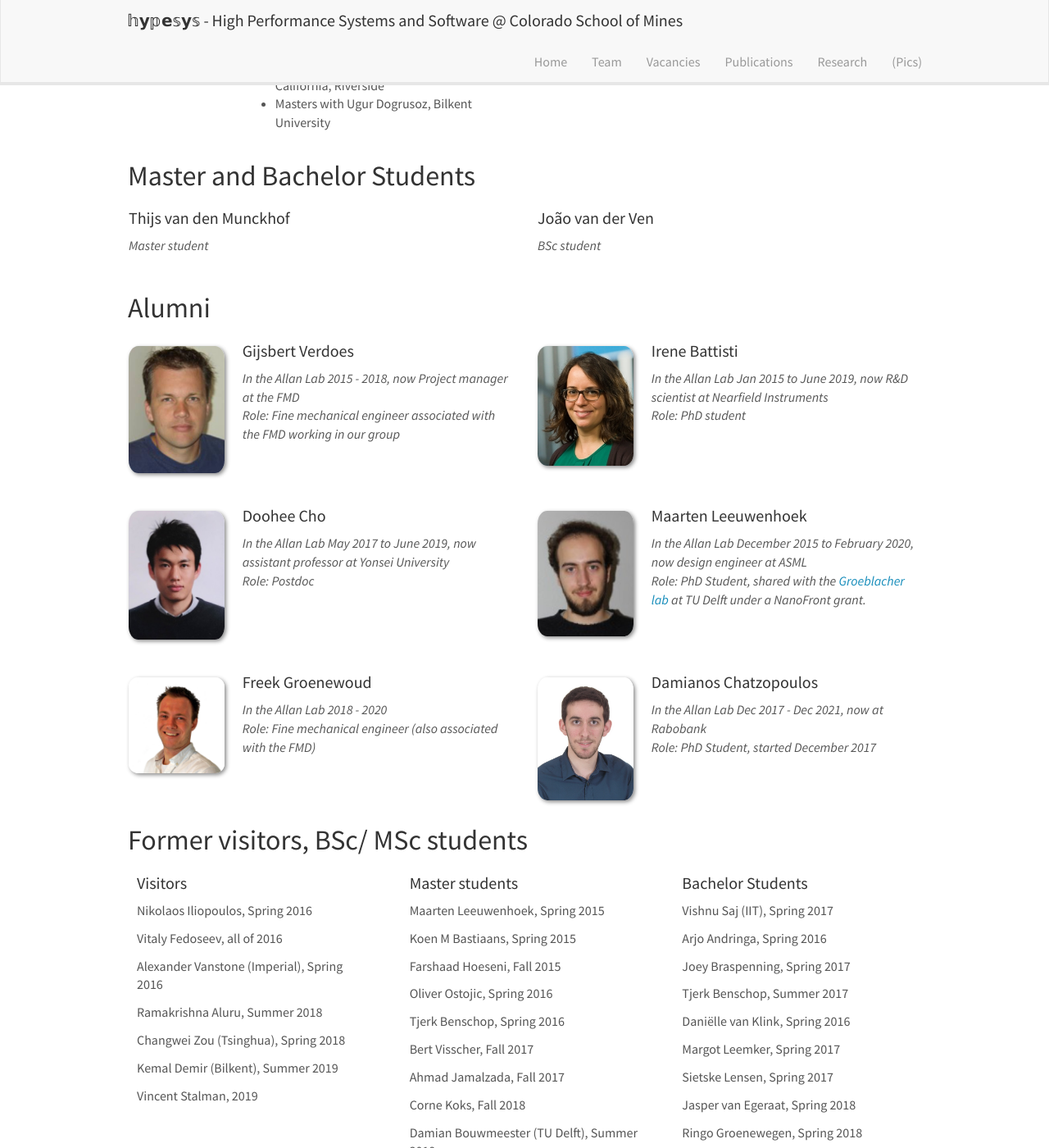
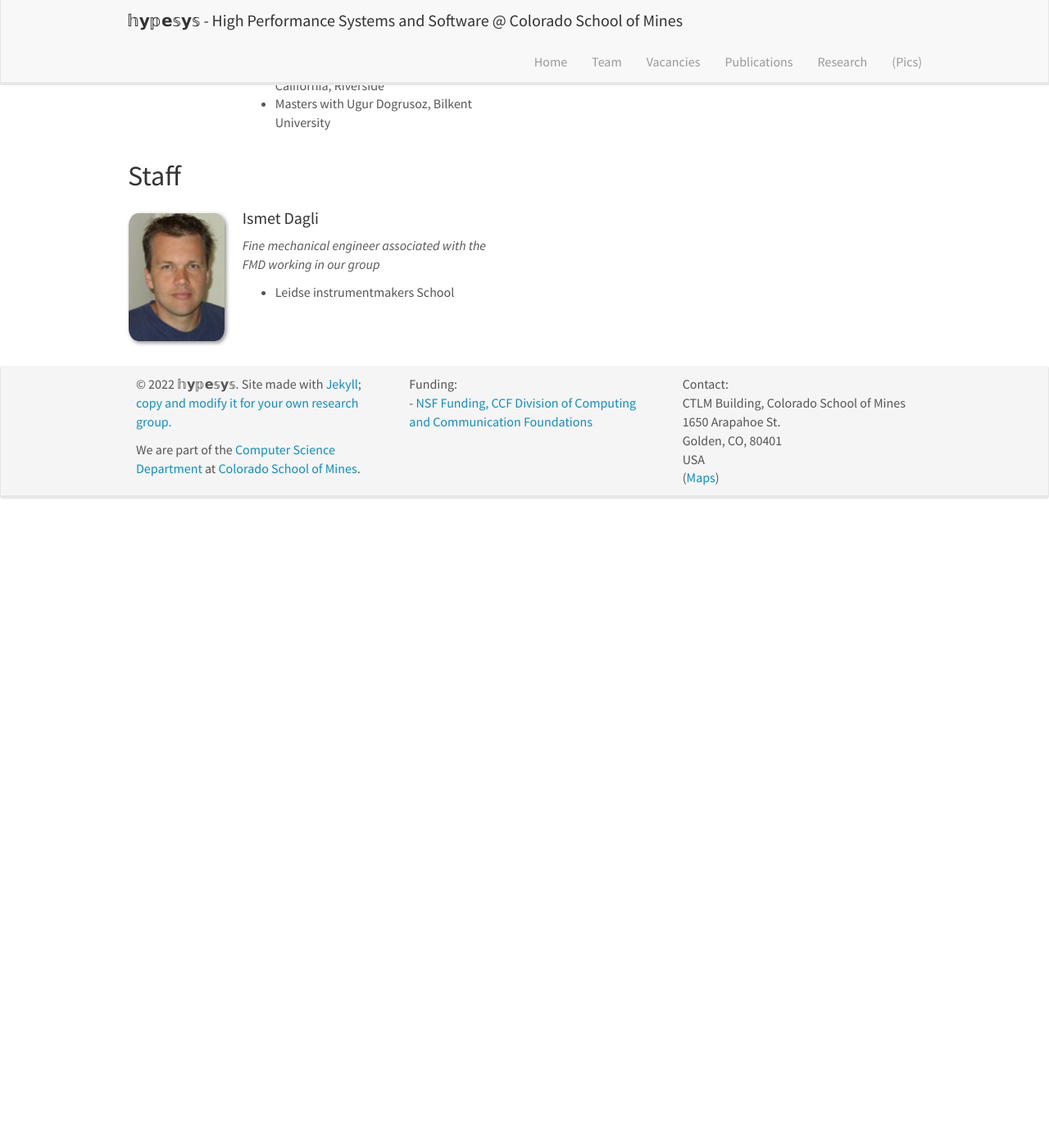
Before and after one commit to hypesys/hypesys.github.io, a Jekyll site: the page built from _pages/team.md, in a window 1280 px wide and 1400 px high, scrolled down 349 px. Shown: the whole window at 82% size. Built offline with Jekyll 4.4.1, drawn with Linux system fonts in a browser that asks for light colours; nearby versions of some CDN libraries; after the commit the page ends 979 px from its top, so only the background shows below that; some of the changed text lies outside the part shown.

Commit message:
teams updated

```diff
--- /dev/null
+++ b/_data/phd_members.yml
@@ -0,0 +1,10 @@
+- name: Ismet Dagli
+  photo: verdoes.jpg
+  duration: In the Allan Lab 2015 - 2018, now Project manager at the FMD
+  info: Fine mechanical engineer associated with the FMD working in our group
+  email: verdoes@fmd.physics.leidenuniv.nl
+  number_educ: 1
+  education1: Leidse instrumentmakers School
+  education2:
+  education3:
+  education4:
--- a/_data/team_members.yml
+++ b/_data/team_members.yml
@@ -1,6 +1,6 @@
 - name: Mehmet E. Belviranli
   photo: blank_image.png
-  info: Associate professor, started Aug 2019
+  info: Assistant professor, started Aug 2019
   email: belviranli@mines.edu
   number_educ: 3
   education1: Postdoc with Jeffrey S. Vetter, Oak Ridge National Laboratory
--- a/_pages/team.md
+++ b/_pages/team.md
@@ -1,17 +1,17 @@
 ---
-title: "Allan Lab - Team"
+title: "𝕙𝘆𝕡𝗲𝕤𝘆𝕤 Lab - Team"
 layout: gridlay
-excerpt: "Allan Lab: Team members"
+excerpt: "𝕙𝘆𝕡𝗲𝕤𝘆𝕤 Lab: Team members"
 sitemap: false
 permalink: /team/
 ---
 
 # Group Members
 
- **We are  looking for new PhD students, Postdocs, and Master students to join the team** [(see openings)]({{ site.url }}{{ site.baseurl }}/vacancies) **!**
+ **We are looking for new PhD, Master and Bachelor students to join the team** [(see openings)]({{ site.url }}{{ site.baseurl }}/vacancies) **!**
 
 
-Jump to [staff](#staff), [master and bachelor students](#master-and-bachelor-students), [alumni](#alumni), [administrative support](#administrative-support), [lab visitors](#lab-visitors).
+Jump to [staff](#staff), [master and bachelor students](#master-and-bachelor-students), [alumni](#alumni)
 
 ## Staff
 {% assign number_printed = 0 %}
@@ -78,9 +78,9 @@ Jump to [staff](#staff), [master and bachelor students](#master-and-bachelor-stu
 
 
 
-## Master and Bachelor Students
+## Staff
 {% assign number_printed = 0 %}
-{% for member in site.data.students %}
+{% for member in site.data.phd_members %}
 
 {% assign even_odd = number_printed | modulo: 2 %}
 
@@ -89,8 +89,9 @@ Jump to [staff](#staff), [master and bachelor students](#master-and-bachelor-stu
 {% endif %}
 
 <div class="col-sm-6 clearfix">
+  <img src="{{ site.url }}{{ site.baseurl }}/images/teampic/{{ member.photo }}" class="img-responsive" width="25%" style="float: left" />
   <h4>{{ member.name }}</h4>
-  <i>{{ member.info }} <!-- <br>email: <{{ member.email }}></i> -->
+  <i>{{ member.info }} <!--<br>email: <{{ member.email }}></i> -->
   <ul style="overflow: hidden">
 
   {% if member.number_educ == 1 %}
@@ -115,6 +116,14 @@ Jump to [staff](#staff), [master and bachelor students](#master-and-bachelor-stu
   <li> {{ member.education4 }} </li>
   {% endif %}
 
+  {% if member.number_educ == 5 %}
+  <li> {{ member.education1 }} </li>
+  <li> {{ member.education2 }} </li>
+  <li> {{ member.education3 }} </li>
+  <li> {{ member.education4 }} </li>
+  <li> {{ member.education5 }} </li>
+  {% endif %}
+
   </ul>
 </div>
 
@@ -132,7 +141,8 @@ Jump to [staff](#staff), [master and bachelor students](#master-and-bachelor-stu
 {% endif %}
 
 
-## Alumni
+
+<!-- ## Alumni
 
 {% assign number_printed = 0 %}
 {% for member in site.data.alumni_members %}
@@ -163,9 +173,10 @@ Jump to [staff](#staff), [master and bachelor students](#master-and-bachelor-stu
 {% assign even_odd = number_printed | modulo: 2 %}
 {% if even_odd == 1 %}
 </div>
-{% endif %}
+{% endif %} -->
 
-## Former visitors, BSc/ MSc students
+
+<!-- ## Former visitors, BSc/ MSc students
 <div class="row">
 
 <div class="col-sm-4 clearfix">
@@ -193,4 +204,4 @@ Jump to [staff](#staff), [master and bachelor students](#master-and-bachelor-stu
 
 
 ## Administrative Support
-<a href="mailto:Rijsewijk@Physics.LeidenUniv.nl">Ellie van Rijsewijk</a> is helping us (and other groups) with administration.
+<a href="mailto:Rijsewijk@Physics.LeidenUniv.nl">Ellie van Rijsewijk</a> is helping us (and other groups) with administration. -->
```
